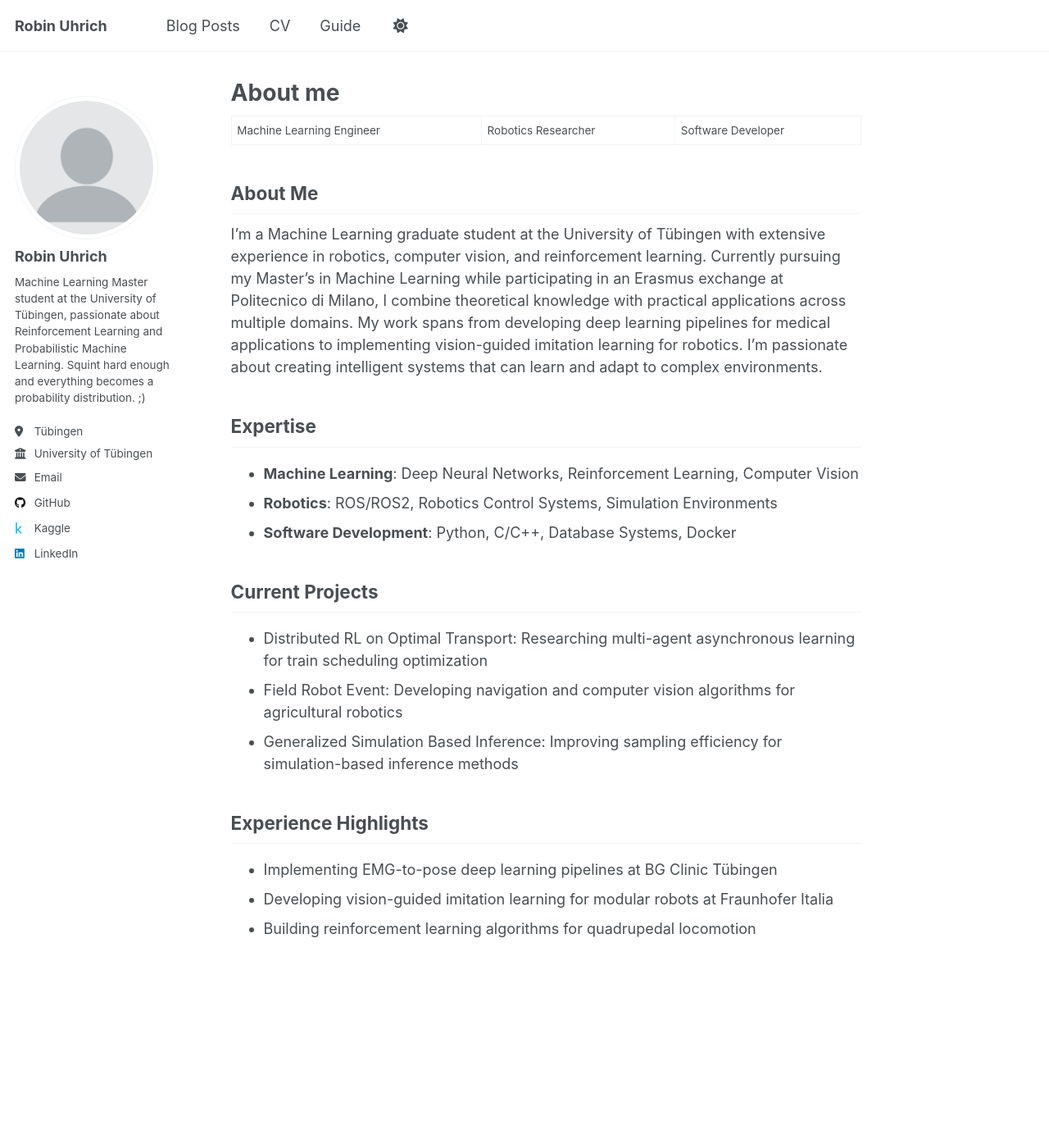
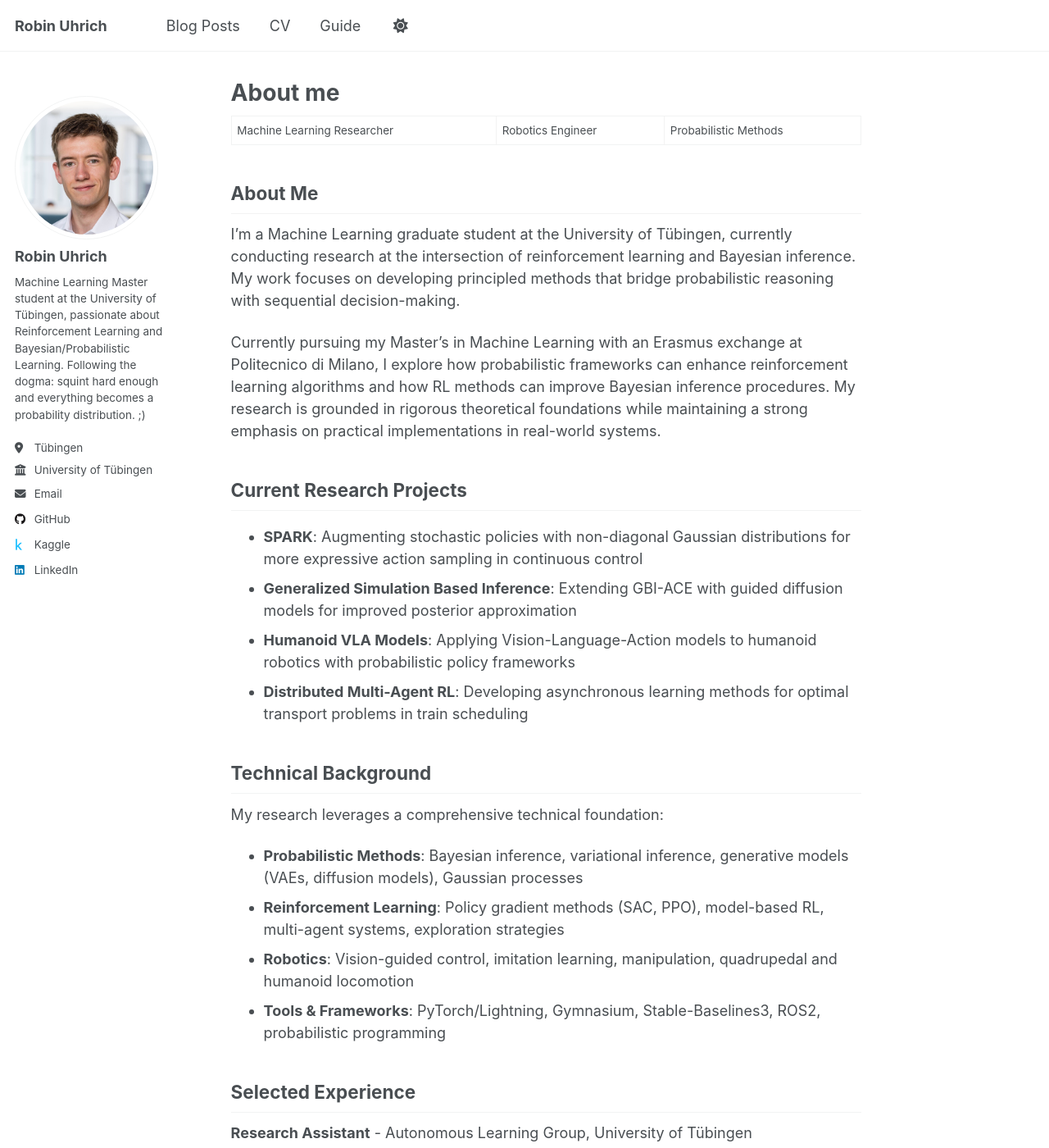
Before and after one commit to RobinU434/RobinU434.github.io, a Jekyll site: the page built from _pages/about.md, in a window 1280 px wide and 1400 px high. Shown: the whole window at 82% size. Built offline with Jekyll 4.4.1, drawn with Linux system fonts in a browser that asks for light colours; some of the changed text lies outside the part shown.

Commit message:
updating about and config

```diff
--- a/_config.yml
+++ b/_config.yml
@@ -22,10 +22,10 @@ repository               : "robinu434.github.io"
 #               Additional customization can be done by editing /_includes/author-profile.html
 author:
   # Biographic information
-  avatar           : "profile.png"
+  avatar           : "IMG_0566_square.JPG"
   name             : "Robin Uhrich"
   pronouns         : # example: "she/her"
-  bio              : "Machine Learning Master student at the University of Tübingen, passionate about Reinforcement Learning and Probabilistic Machine Learning. Squint hard enough and everything becomes a probability distribution. ;)"
+  bio              : "Machine Learning Master student at the University of Tübingen, passionate about Reinforcement Learning and Bayesian/Probabilistic Learning. Following the dogma: squint hard enough and everything becomes a probability distribution. ;)"
   location         : "Tübingen"
   employer         : "University of Tübingen"
   uri              : # URL
--- a/_pages/about.md
+++ b/_pages/about.md
@@ -6,26 +6,54 @@ redirect_from:
   - /about/
   - /about.html
 ---
-Machine Learning Engineer | Robotics Researcher | Software Developer
+
+Machine Learning Researcher | Robotics Engineer | Probabilistic Methods
 
 ## About Me
-I'm a Machine Learning graduate student at the University of Tübingen with extensive experience in robotics, computer vision, and reinforcement learning. Currently pursuing my Master's in Machine Learning while participating in an Erasmus exchange at Politecnico di Milano, I combine theoretical knowledge with practical applications across multiple domains.
-My work spans from developing deep learning pipelines for medical applications to implementing vision-guided imitation learning for robotics. I'm passionate about creating intelligent systems that can learn and adapt to complex environments.
 
-## Expertise
+I'm a Machine Learning graduate student at the University of Tübingen, currently conducting research at the intersection of reinforcement learning and Bayesian inference. My work focuses on developing principled methods that bridge probabilistic reasoning with sequential decision-making.
 
-- **Machine Learning**: Deep Neural Networks, Reinforcement Learning, Computer Vision
-- **Robotics**: ROS/ROS2, Robotics Control Systems, Simulation Environments
-- **Software Development**: Python, C/C++, Database Systems, Docker
+Currently pursuing my Master's in Machine Learning with an Erasmus exchange at Politecnico di Milano, I explore how probabilistic frameworks can enhance reinforcement learning algorithms and how RL methods can improve Bayesian inference procedures. My research is grounded in rigorous theoretical foundations while maintaining a strong emphasis on practical implementations in real-world systems.
 
-## Current Projects
+## Current Research Projects
 
-- Distributed RL on Optimal Transport: Researching multi-agent asynchronous learning for train scheduling optimization
-- Field Robot Event: Developing navigation and computer vision algorithms for agricultural robotics
-- Generalized Simulation Based Inference: Improving sampling efficiency for simulation-based inference methods
+- **SPARK**: Augmenting stochastic policies with non-diagonal Gaussian distributions for more expressive action sampling in continuous control
+- **Generalized Simulation Based Inference**: Extending GBI-ACE with guided diffusion models for improved posterior approximation
+- **Humanoid VLA Models**: Applying Vision-Language-Action models to humanoid robotics with probabilistic policy frameworks
+- **Distributed Multi-Agent RL**: Developing asynchronous learning methods for optimal transport problems in train scheduling
 
-## Experience Highlights
+## Technical Background
 
-- Implementing EMG-to-pose deep learning pipelines at BG Clinic Tübingen
-- Developing vision-guided imitation learning for modular robots at Fraunhofer Italia
-- Building reinforcement learning algorithms for quadrupedal locomotion
+My research leverages a comprehensive technical foundation:
+
+- **Probabilistic Methods**: Bayesian inference, variational inference, generative models (VAEs, diffusion models), Gaussian processes
+- **Reinforcement Learning**: Policy gradient methods (SAC, PPO), model-based RL, multi-agent systems, exploration strategies
+- **Robotics**: Vision-guided control, imitation learning, manipulation, quadrupedal and humanoid locomotion
+- **Tools & Frameworks**: PyTorch/Lightning, Gymnasium, Stable-Baselines3, ROS2, probabilistic programming
+
+## Selected Experience
+
+**Research Assistant** - Autonomous Learning Group, University of Tübingen
+Working on Vision-Language-Action models for humanoid robotics under Prof. Georg Martius
+
+**Research Intern** - Fraunhofer Italia
+Developed vision-guided imitation learning pipeline combining Task-Parameterized Gaussian Mixture Models with trajectory optimization
+
+**Bachelor Thesis** - IMBIT Lab, University of Freiburg
+*Expanding Action Space in Reinforcement Learning through Latent Models*: Integrated Soft Actor-Critic with variational autoencoders for enhanced policy learning
+
+**ML Lab Project** - University of Tübingen
+Extended simulation-based inference methods with amortized cost estimation using guided diffusion models under Prof. Jakob Macke
+
+## Academic Service
+
+- **Organizer**: Machine Learning Reading Club, Politecnico di Milano (Polimi Data Scientists)
+- **Organizational Staff**: European Workshop on Reinforcement Learning (EWRL 18), Tübingen
+
+## Beyond Research
+
+When not developing probabilistic learning algorithms, I pursue competitive archery (bronze medal at European Championships 2018), long-distance running, and photography. These activities remind me of the importance of patience, precision, and perspective—qualities that translate well into research.
+
+---
+
+*I'm always interested in discussing research collaborations, particularly projects that combine probabilistic reasoning with decision-making under uncertainty. Feel free to reach out via email or connect on GitHub.*
```
Also changed, not shown: images/IMG_0566_square.JPG (added).
